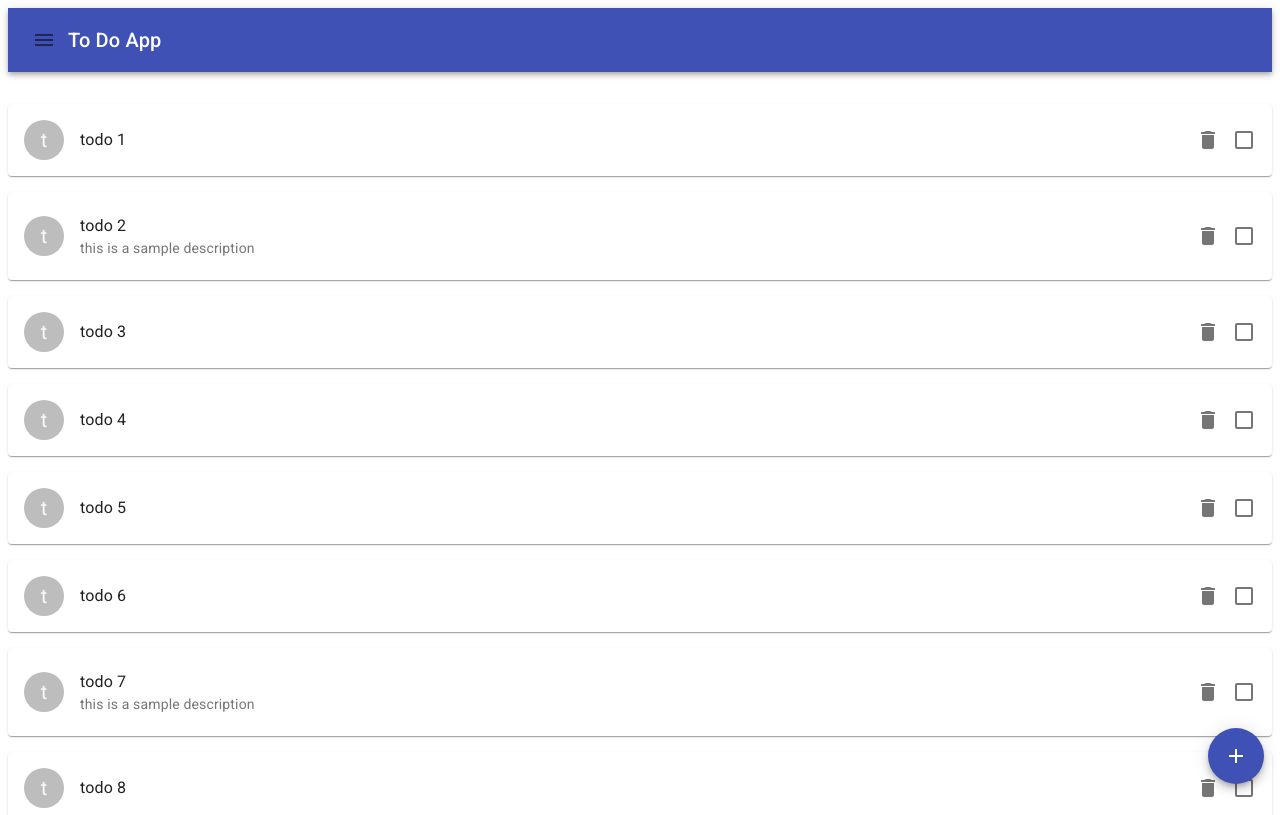
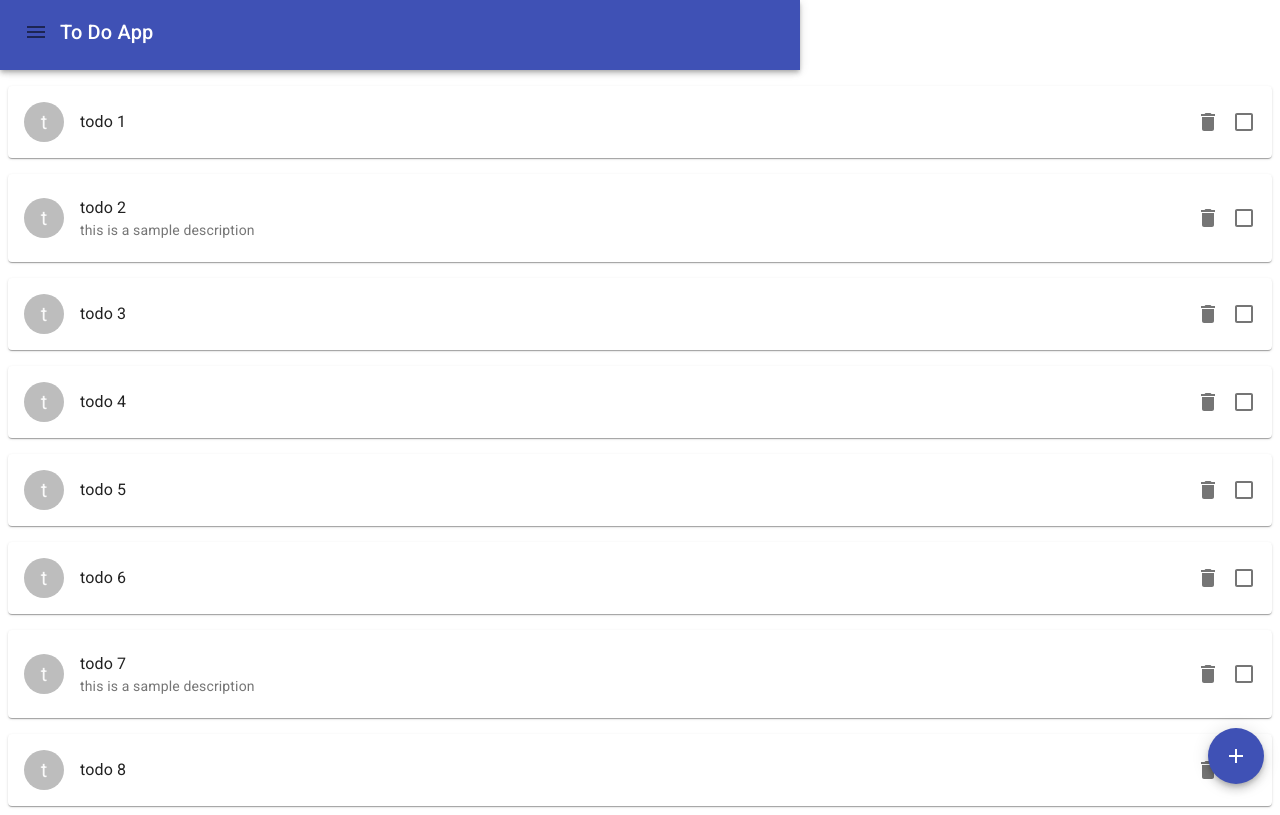
Before and after one commit to agm-dev/to-do-app, a Gatsby site: page / in a window 1280 px wide. Shown: the top 815 px of the page. Built offline with nearby package versions, Linux system fonts and the light colour scheme; Gatsby itself is replaced by a stand-in of ours.

Commit message:
fixed app bar

```diff
--- a/src/components/header.js
+++ b/src/components/header.js
@@ -9,9 +9,20 @@ import {
 
 import Menu from './Menu'
 
-const Header = ({ siteTitle }) => (
-  <header>
-    <AppBar position="static">
+const Header = ({ siteTitle }) => {
+  const headerHeight = 70
+  return (
+    <>
+      <AppBar
+        position="static"
+        style={{
+          position: 'fixed',
+          width: '100vh',
+          minHeight: `${headerHeight}px`,
+          marginLeft: '-8px', // to remove margin 8px on body
+          marginTop: '-8px', // to remove margin 8px on body
+        }}
+      >
         <Toolbar>
           <Menu />
           <Link to="/" >
@@ -19,8 +30,12 @@ const Header = ({ siteTitle }) => (
           </Link>
         </Toolbar>
       </AppBar>
-  </header>
+      <div style={{
+          minHeight: `${headerHeight}px`,
+      }} />
+    </>
   )
+}
 
 Header.propTypes = {
   siteTitle: PropTypes.string,
--- a/src/components/layout.js
+++ b/src/components/layout.js
@@ -25,17 +25,16 @@ const Layout = ({ children }) => {
   `)
 
   return (
+    <>
+      <Header siteTitle={data.site.siteMetadata.title} />
       <Grid container spacing={3}>
-      {/* Header section */}
-      <Grid item xs={12}>
-        <Header siteTitle={data.site.siteMetadata.title} />
-      </Grid>
         {/* Main content section */}
         <Grid item xs={12}>
           {children}
         </Grid>
         {/* Footer section */}
       </Grid>
+    </>
   )
 }
 
```
Lines whose indentation alone changed are shown as unchanged.
